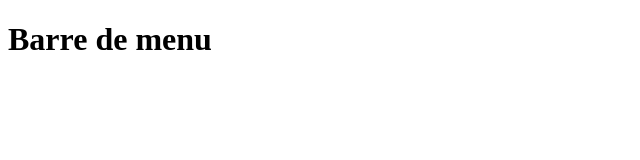
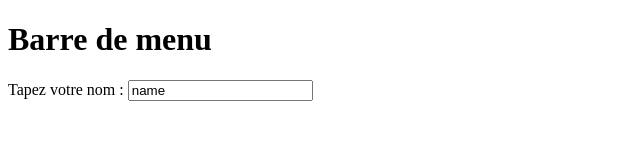
Before and after one commit to plr8/demo-github, a plain HTML site: page jour2/01-exo.html in a window 1280 px wide. Shown: the whole page, without its empty margins (0-640 px from the left). Drawn offline with Linux system fonts and the light colour scheme.

Commit message:
Ajout formulaire

```diff
--- a/jour2/01-exo.html
+++ b/jour2/01-exo.html
@@ -8,5 +8,11 @@
 </head>
 <body>
 <h1>Barre de menu</h1>
+<article>
+    <form action="">
+        <label for="name">Tapez votre nom :</label>
+        <input type="text" name="name" value="name">
+    </form>
+</article>
 </body>
 </html>
```
Also changed, not shown: jour1/04-index.html (+5 -5 lines).
